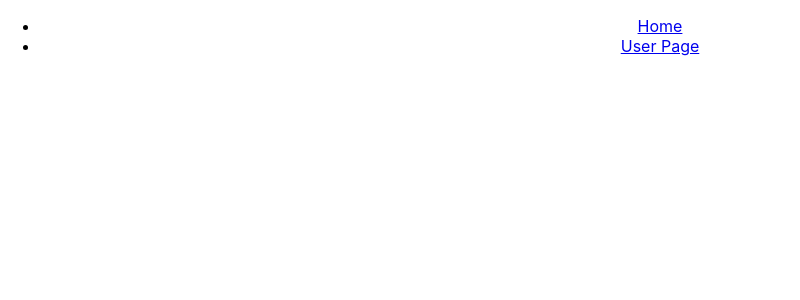
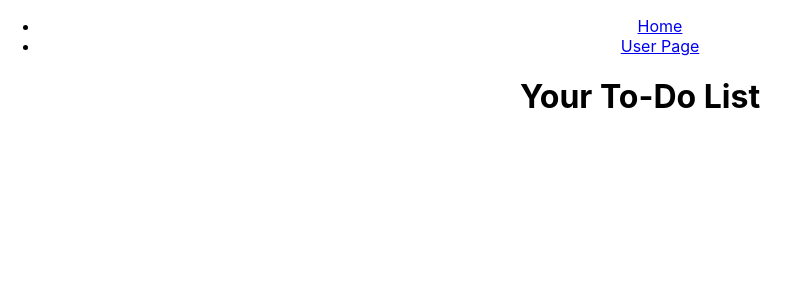
Before and after one commit to DarrenZagrean/darrens-react-app, a React (Create React App) app: page /todo in a window 1280 px wide. Before the commit this address had no page. Shown: the top 300 px of the page, without its empty margins (0-800 px from the left). Built offline with nearby package versions, Linux system fonts and the light colour scheme.

Commit message:
New React route/todos

```diff
--- a/src/App.js
+++ b/src/App.js
@@ -1,10 +1,11 @@
-// src/App.js
-import React from 'react';
+import React, { useState } from 'react';
 import { BrowserRouter as Router, Route, Routes, Link } from 'react-router-dom';
 import UserPage from './pages/Users/Users';
+import ToDoPage from './pages/ToDoPage/'; // Ensure this matches your filename
 import './App.css'; // Add this line to include basic styles
 
 function App() {
+  const [username, setUsername] = useState('');//defines state
   return (
     <Router>
       <div className="App">
@@ -15,7 +16,8 @@ function App() {
           </ul>
         </nav>
         <Routes>
-          <Route path="/users" element={<UserPage />} />
+          <Route path="/users" element={<UserPage setUsername={setUsername} />} /> {/* Pass setUsername */}
+          <Route path="/todo" element={<ToDoPage />} /> {/* Ensure this points to your ToDoPage component */}
           <Route path="/" element={<HomePage />} />
         </Routes>
       </div>
--- /dev/null
+++ b/src/pages/ToDoPage/index.js
@@ -0,0 +1,18 @@
+import React from 'react';
+import { useLocation } from 'react-router-dom';
+const ToDoPage = () => {
+    const location = useLocation();
+    let usernameString = ''
+    if (location.state?.username) {
+        usernameString = location.state?.username + "'s"
+    } else {
+        usernameString = 'Your'
+}
+    return (
+        <div>
+            <h1>{usernameString} To-Do List</h1>
+            {/* You'll add the actual to-do list functionality here later */}
+        </div>
+    );
+};
+export default ToDoPage;
--- a/src/pages/Users/Users.js
+++ b/src/pages/Users/Users.js
@@ -1,13 +1,14 @@
-
 import React, { useState } from 'react';
+import { useNavigate } from 'react-router-dom'; // Import useNavigate for navigation
 import Input from "../../components/Input/Input";
 import Form from '../../components/Form/Form';
 import Button from "../../components/Button/Button";
 
 // Define the UserPage component
-const UserPage = () => {
+const UserPage = ({ setUsername }) => { // Add setUsername as a prop
     // State to store the user's name
     const [name, setName] = useState('');
+    const navigate = useNavigate(); // Initialize the navigate function
 
     // Function to handle input changes
     const handleChange = (e) => {
@@ -29,12 +30,23 @@ const UserPage = () => {
     }
 
     // Function to handle form submission
-    const usersHandleSubmit = (e) => {
-        e.preventDefault(); // Prevents the page from refreshing;
-        fetch('https://66ddf1dcf7bcc0bbdcdf77c5.mockapi.io/api/users').then(onUsersResponse)
-        // fetch('http://127.0.0.1:8000/api/users/check_user?username=' + name).then(onUsersResponse)
-        console.log('Request sent')
-    };
+const usersHandleSubmit = (e) => {
+    e.preventDefault(); // Prevents the page from refreshing
+    fetch('https://66ddf1dcf7bcc0bbdcdf77c5.mockapi.io/api/users')
+        .then((response) => {
+            onUsersResponse(response); // Ensure response is passed to this function
+            if (response.status === 201 || response.status === 204 || response.status === 200) {
+                setUsername(name); // Call this function if it exists
+                navigate('/todo', {state: {username: name}}); // Navigate to To-Do page
+            }
+        })
+        .catch((error) => {
+            console.error("Error fetching user data:", error);
+        });
+};
+
+
+
 
     const pageStyle = {
         backgroundColor: '#D3D3D3',
```
